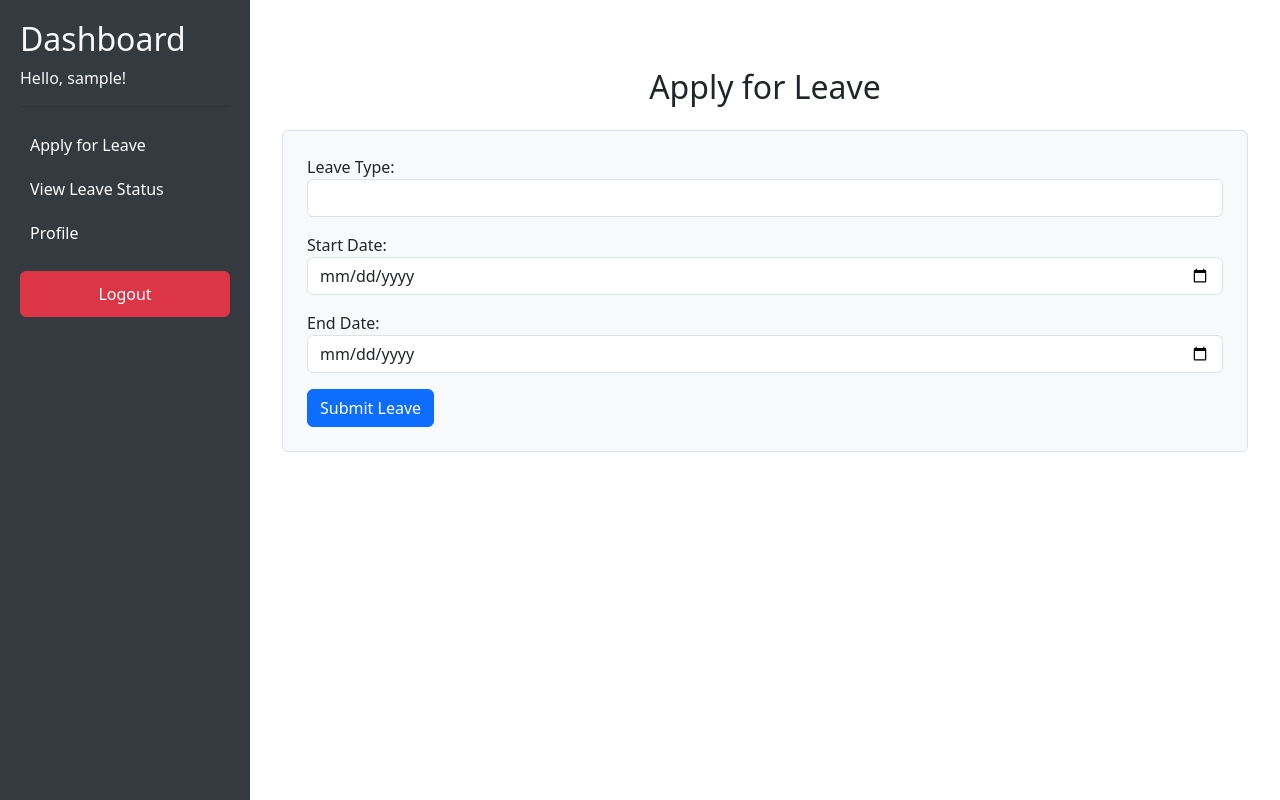
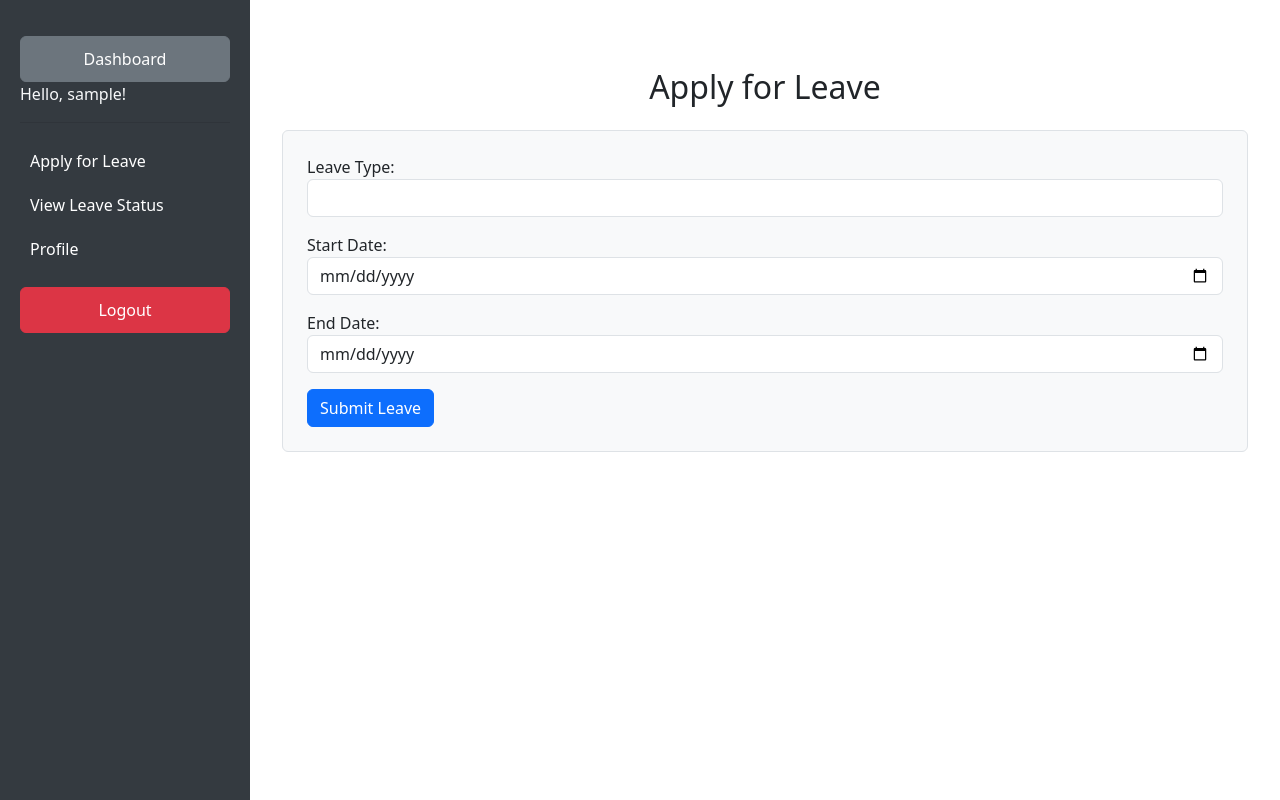
Before and after one commit to Tella86/leave_management, a PHP site: page /students/apply_leave.php in a window 1280 px wide. Run offline with PHP 8.4, Linux system fonts and the light colour scheme; the visitor is signed in with stand-in values (Sample User, id 1).

Commit message:
students

```diff
--- a/students/apply_leave.php
+++ b/students/apply_leave.php
@@ -49,7 +49,7 @@ if (!isset($_SESSION['user_id'])) {
     <div class="wrapper">
         <!-- Sidebar -->
         <nav class="sidebar">
-            <h2 class="text-light">Dashboard</h2>
+            <a href="../index.php" class="btn btn-secondary mt-3">Dashboard</a>
             <p class="text-light">Hello, <?php echo htmlspecialchars($_SESSION['username']); ?>!</p>
             <hr class="bg-light">
             <a href="apply_leave.php">Apply for Leave</a>
--- a/students/profile.php
+++ b/students/profile.php
@@ -84,7 +84,7 @@ if ($_SERVER['REQUEST_METHOD'] == 'POST') {
     <div class="wrapper">
         <!-- Sidebar -->
         <nav class="sidebar">
-            <h2 class="text-light">Dashboard</h2>
+            <a href="../index.php" class="btn btn-secondary mt-3">Dashboard</a>
             <p class="text-light">Hello, <?php echo htmlspecialchars($user['username']); ?>!</p>
             <hr class="bg-light">
             <a href="../students/apply_leave.php">Apply for Leave</a>
--- a/students/view_status.php
+++ b/students/view_status.php
@@ -51,7 +51,7 @@ $leaves = $query->fetchAll();
     <div class="wrapper">
         <!-- Sidebar -->
         <nav class="sidebar">
-            <h2 class="text-light">Dashboard</h2>
+            <a href="../index.php" class="btn btn-secondary mt-3">Dashboard</a>
             <p class="text-light">Hello, <?php echo htmlspecialchars($_SESSION['username']); ?>!</p>
             <hr class="bg-light">
             <a href="../students/apply_leave.php">Apply for Leave</a>
```
